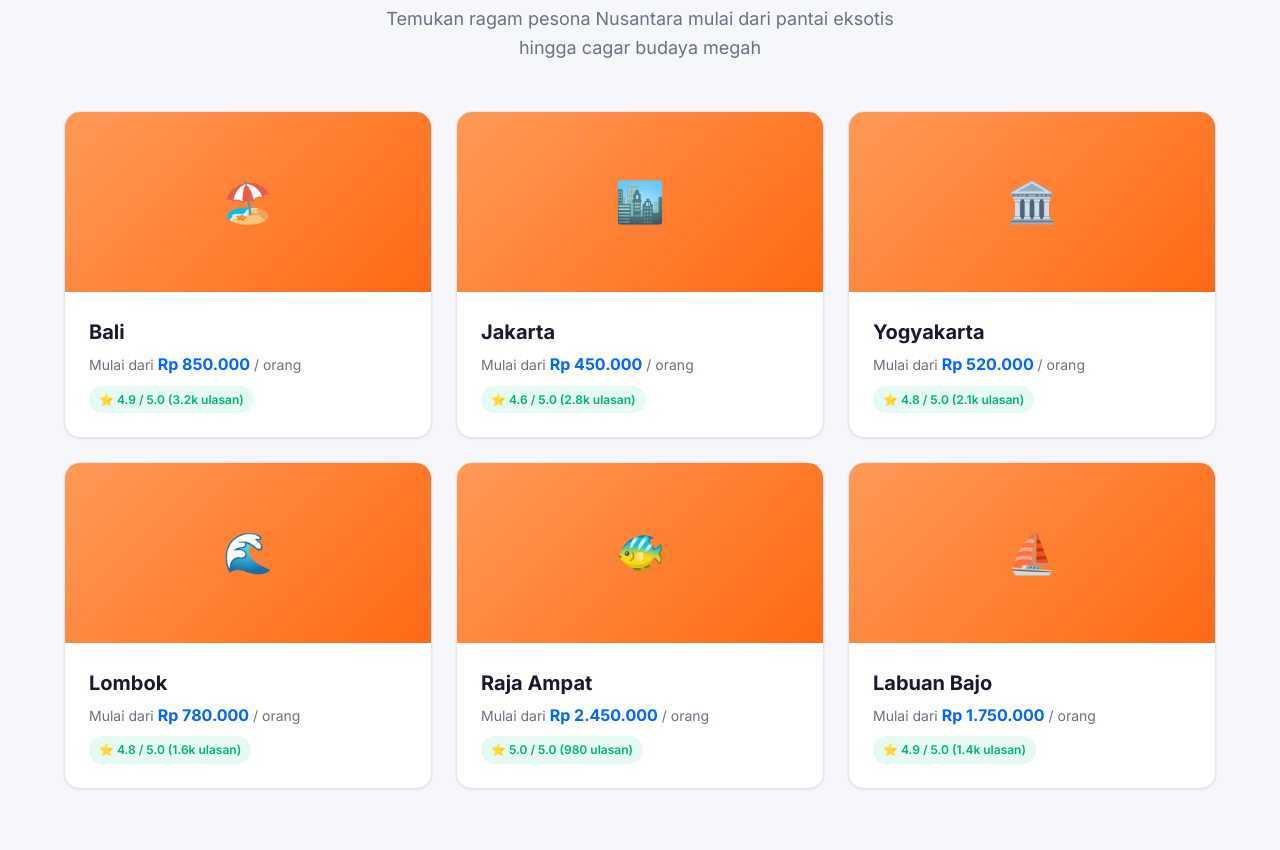
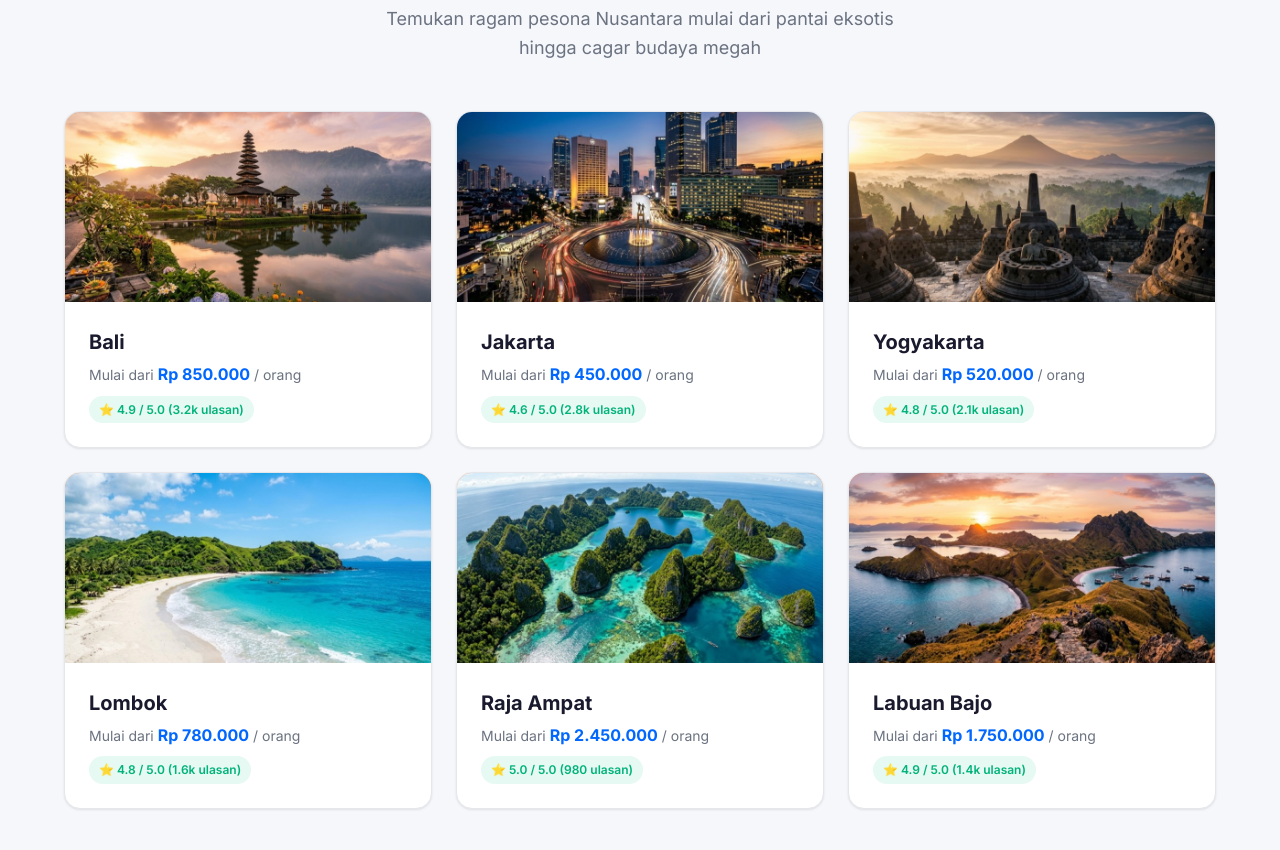
Before and after one commit to ianzhangyin/Codebase, a plain HTML site: page index.html in a window 1280 px wide. Shown: the part 879-1729 px from the top of the page. Drawn offline with Linux system fonts and the light colour scheme.

Commit message:
Update destination cards with photorealistic city snapshots

```diff
--- a/index.html
+++ b/index.html
@@ -227,7 +227,9 @@
 
         <div class="destination-grid">
           <article class="destination-card" tabindex="0">
-            <div class="dest-image bali" aria-label="Bali">🏖️</div>
+            <div class="dest-image bali">
+              <img src="images/bali.jpg" alt="Panorama Pura Ulun Danu Beratan di Bali" loading="lazy">
+            </div>
             <div class="dest-info">
               <h3>Bali</h3>
               <p class="dest-price">Mulai dari <strong>Rp 850.000</strong> / orang</p>
@@ -236,7 +238,9 @@
           </article>
 
           <article class="destination-card" tabindex="0">
-            <div class="dest-image jakarta" aria-label="Jakarta">🏙️</div>
+            <div class="dest-image jakarta">
+              <img src="images/jakarta.jpg" alt="Pemandangan gedung pencakar langit dan Bundaran HI di Jakarta" loading="lazy">
+            </div>
             <div class="dest-info">
               <h3>Jakarta</h3>
               <p class="dest-price">Mulai dari <strong>Rp 450.000</strong> / orang</p>
@@ -245,7 +249,9 @@
           </article>
 
           <article class="destination-card" tabindex="0">
-            <div class="dest-image yogyakarta" aria-label="Yogyakarta">🏛️</div>
+            <div class="dest-image yogyakarta">
+              <img src="images/yogyakarta.jpg" alt="Candi Borobudur saat matahari terbit di Yogyakarta" loading="lazy">
+            </div>
             <div class="dest-info">
               <h3>Yogyakarta</h3>
               <p class="dest-price">Mulai dari <strong>Rp 520.000</strong> / orang</p>
@@ -254,7 +260,9 @@
           </article>
 
           <article class="destination-card" tabindex="0">
-            <div class="dest-image lombok" aria-label="Lombok">🌊</div>
+            <div class="dest-image lombok">
+              <img src="images/lombok.jpg" alt="Pantai pasir putih dan laut biru jernih di Lombok" loading="lazy">
+            </div>
             <div class="dest-info">
               <h3>Lombok</h3>
               <p class="dest-price">Mulai dari <strong>Rp 780.000</strong> / orang</p>
@@ -263,7 +271,9 @@
           </article>
 
           <article class="destination-card" tabindex="0">
-            <div class="dest-image raja-ampat" aria-label="Raja Ampat">🐠</div>
+            <div class="dest-image raja-ampat">
+              <img src="images/raja-ampat.jpg" alt="Gugusan pulau karst dan laguna biru di Raja Ampat" loading="lazy">
+            </div>
             <div class="dest-info">
               <h3>Raja Ampat</h3>
               <p class="dest-price">Mulai dari <strong>Rp 2.450.000</strong> / orang</p>
@@ -272,7 +282,9 @@
           </article>
 
           <article class="destination-card" tabindex="0">
-            <div class="dest-image labuan-bajo" aria-label="Labuan Bajo">⛵</div>
+            <div class="dest-image labuan-bajo">
+              <img src="images/labuan-bajo.jpg" alt="Panorama Pulau Padar dan kapal Phinisi di Labuan Bajo" loading="lazy">
+            </div>
             <div class="dest-info">
               <h3>Labuan Bajo</h3>
               <p class="dest-price">Mulai dari <strong>Rp 1.750.000</strong> / orang</p>
--- a/styles.css
+++ b/styles.css
@@ -627,9 +627,9 @@ button {
   border-color: transparent;
 }
 
-/* Colored placeholder area */
+/* Destination snapshot container & fallback gradient placeholders */
 .dest-image {
-  height: 180px;
+  height: 190px;
   display: flex;
   align-items: center;
   justify-content: center;
@@ -638,7 +638,19 @@ button {
   overflow: hidden;
 }
 
-/* Different bg colors for each destination */
+.dest-image img {
+  width: 100%;
+  height: 100%;
+  object-fit: cover;
+  display: block;
+  transition: transform 0.4s ease;
+}
+
+.destination-card:hover .dest-image img {
+  transform: scale(1.06);
+}
+
+/* Different bg colors for each destination (loading fallbacks) */
 .dest-image.bali         { background: linear-gradient(135deg, #FF9A56, #FF6913); }
 .dest-image.jakarta      { background: linear-gradient(135deg, #667eea, #764ba2); }
 .dest-image.yogyakarta   { background: linear-gradient(135deg, #f093fb, #f5576c); }
```
Also changed, not shown: images/bali.jpg (added), images/jakarta.jpg (added), images/labuan-bajo.jpg (added), images/lombok.jpg (added), images/raja-ampat.jpg (added), images/yogyakarta.jpg (added).
